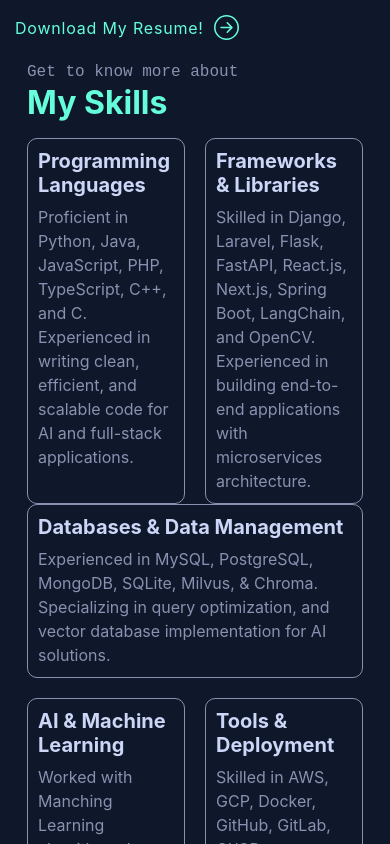
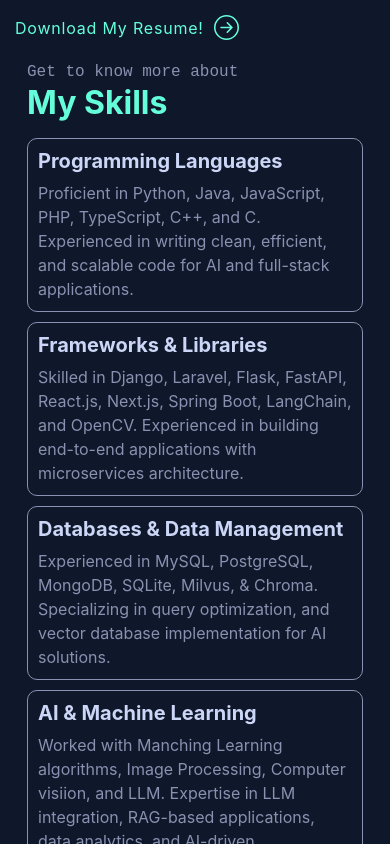
Before and after one commit to Varie-Myo-Myo-Khant/myportfolio, a React (Create React App) app: page / in a window 390 px wide. Shown: the part 860-1704 px from the top of the page. Built offline with nearby package versions, Linux system fonts and the light colour scheme.

Commit message:
UPD: Updated skills css

```diff
--- a/src/App.css
+++ b/src/App.css
@@ -859,6 +859,17 @@
 nav.navbar{
     left: 0;
 }
+
+.skillRow.row {
+    display: grid;
+    row-gap: 10px;
+    margin-bottom: 10px;
+}
+
+.scards.col {
+    width: 100% !important;
+}
+
 }
 
 /* iPads (Portrait and Landscape) */
```
